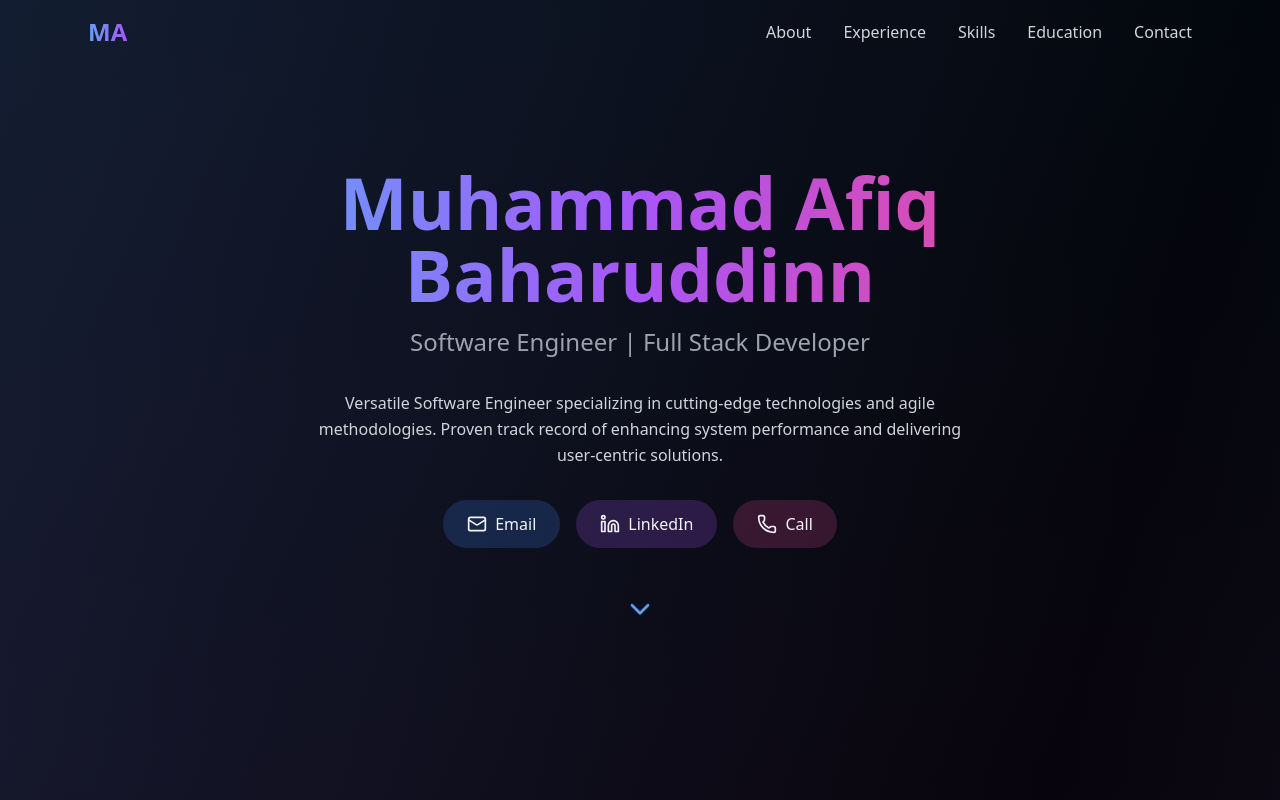
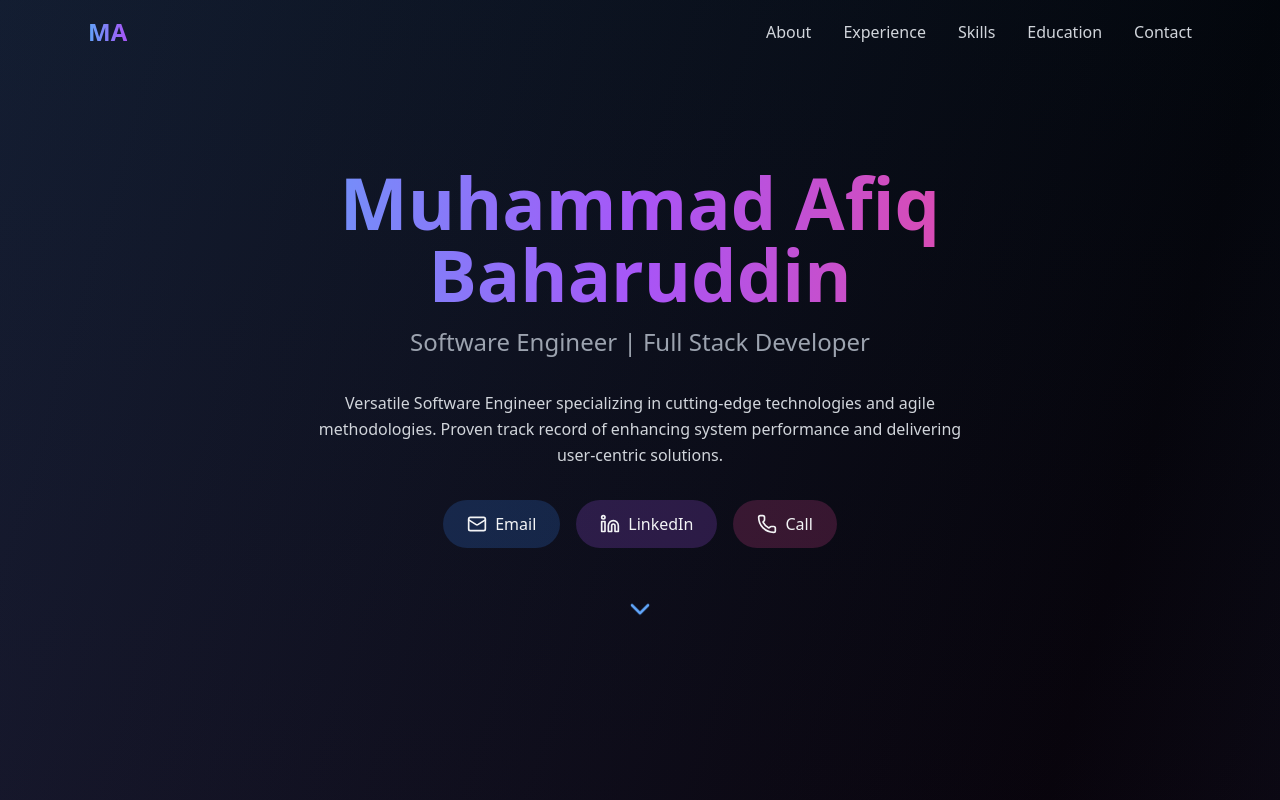
Before and after one commit to afiqbaharuddin/afiq-portfolio, a React (Create React App) app: page / in a window 1280 px wide. Shown: the top 800 px of the page. Built offline with nearby package versions, Linux system fonts and the light colour scheme.

Commit message:
view finxing

```diff
--- a/src/App.js
+++ b/src/App.js
@@ -263,7 +263,7 @@ const Portfolio = () => {
         <div className="max-w-4xl mx-auto px-6 text-center relative z-10">
           <div className="mb-8 animate-fade-in">
             <h2 className="text-5xl md:text-7xl font-bold mb-4 bg-gradient-to-r from-blue-400 via-purple-500 to-pink-500 bg-clip-text text-transparent">
-              Muhammad Afiq Baharuddinn
+              Muhammad Afiq Baharuddin
             </h2>
             <p className="text-xl md:text-2xl text-gray-400 mb-8">
               Software Engineer | Full Stack Developer
```
